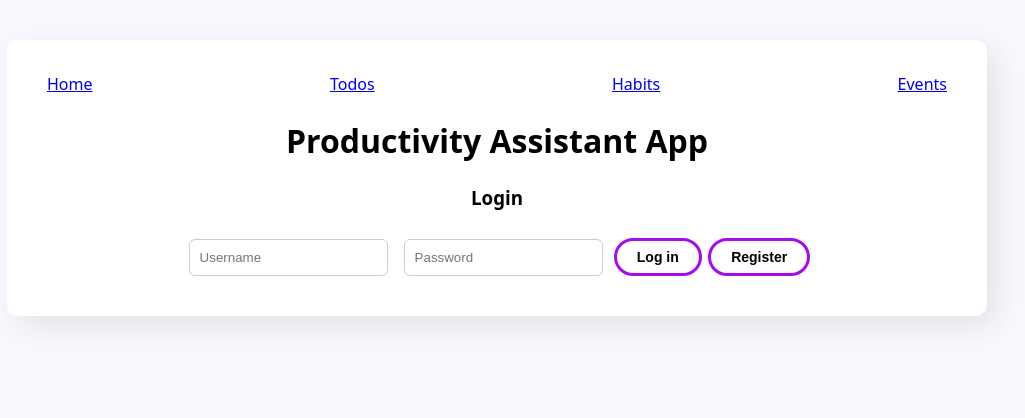
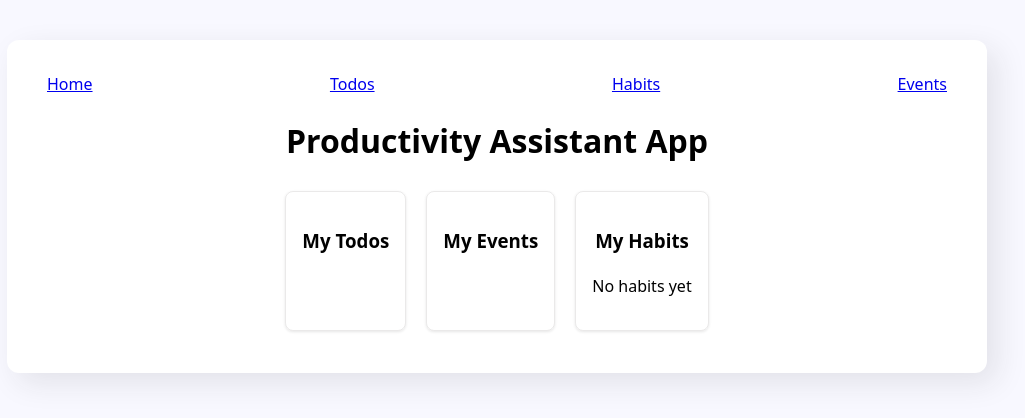
Before and after one commit to annaangvallskeppstedt-spec/Projektarbete-grupp-6, a React (Vite) app: page / in a window 1280 px wide. Shown: the top 418 px of the page, without its empty margins (143-1168 px from the left). Built offline with nearby package versions, Linux system fonts and the light colour scheme.

Commit message:
remove login at Home.jsx

```diff
--- a/src/pages/Home.jsx
+++ b/src/pages/Home.jsx
@@ -1,30 +1,21 @@
 import React from "react"
 import Navbar from "../components/Navbar"
-import Login from "../components/login"
-import { useUser } from "../context/UserContext"
 import { HabitContext } from "../context/HabitContext"
 import { useContext } from "react"
 
 const Home = () => {
 
-    const { isLoggedIn } = useUser()
-
         const {
             sortedHabits,
         } = useContext(HabitContext)
 
-    return(<>
-
+    return(
 
     <div className="container">
+
       <Navbar/>
       <h1>Productivity Assistant App</h1>
 
-        {!isLoggedIn ? (<>
-        <h3>Login</h3>
-        <Login />
-        </>
-        ) : ( <div> <h2>Welcome {isLoggedIn}</h2>
         <div className="container-overview">
             <div className="todo-overview">
                 <h3>My Todos</h3>
@@ -46,15 +37,13 @@ const Home = () => {
                     ) : (
                         <p>No habits yet</p>
                     )}
-
                     </div>
 
             </div>
         </div>
+
+
     )
-    }
-    </div>
-    </>)
 
 }
 export default Home
```
Lines whose indentation alone changed are shown as unchanged.
